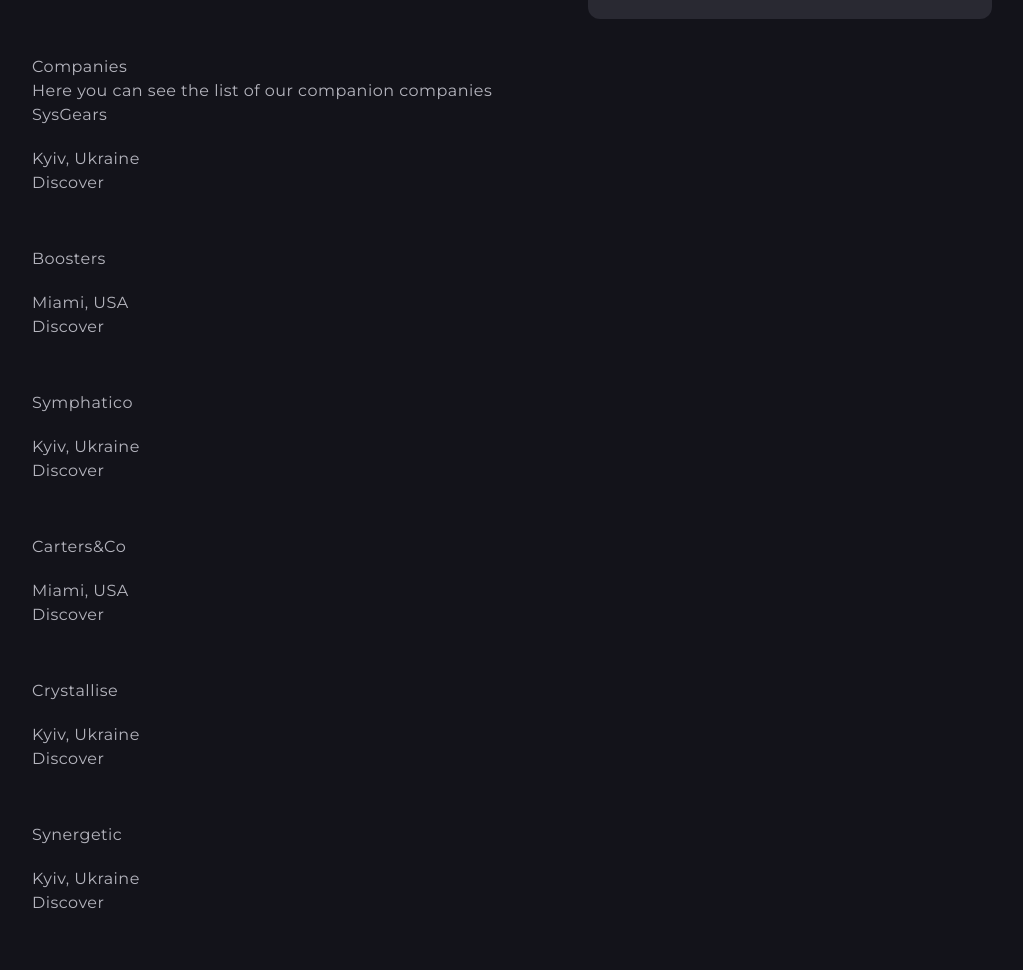
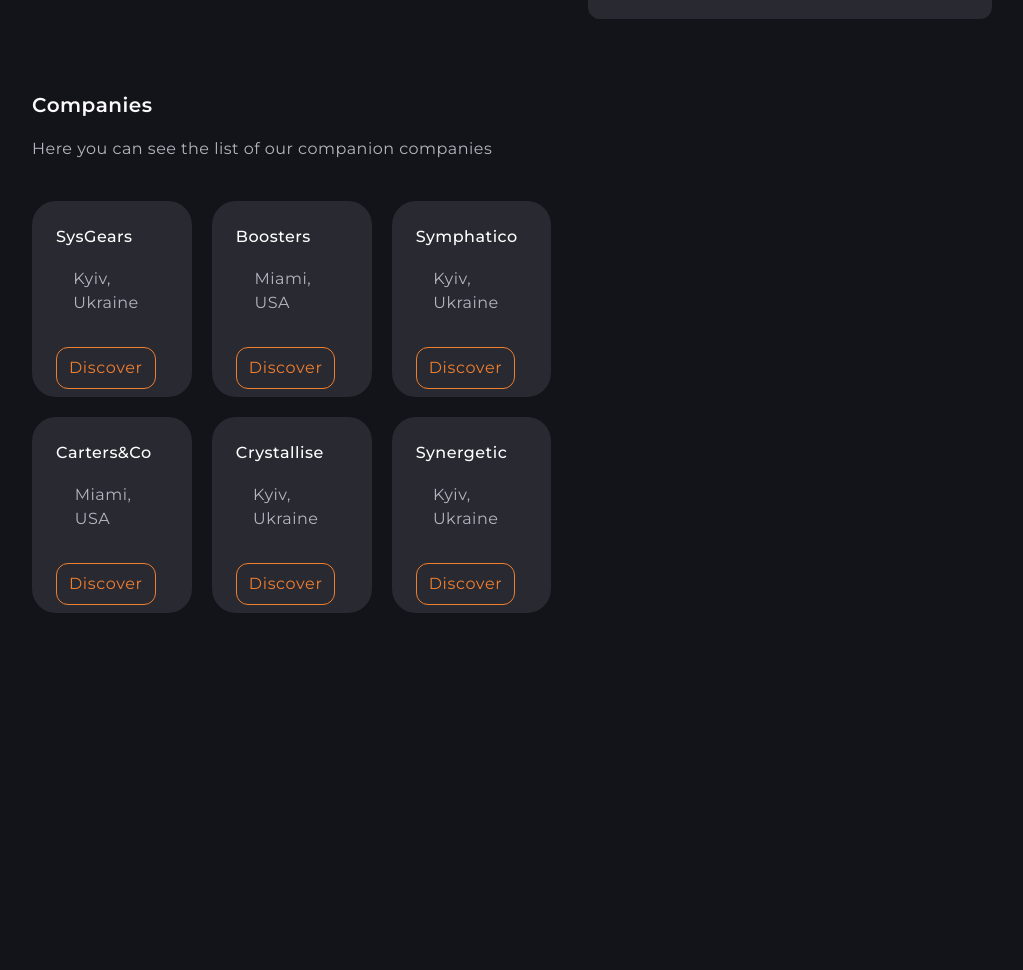
Before and after one commit to NatalySheludko/saas-vite-application, a plain HTML site: page index.html in a window 1280 px wide. Shown: the part 1001-1971 px from the top of the page, without its empty margins (252-1275 px from the left). After the commit the page ends 1650 px from the top, so only its background shows below. Drawn offline with Linux system fonts and the light colour scheme; files that its build step writes are made by us from their sources; a script that the page names is missing; files whose address does not match are found by name.

Commit message:
Deploying to gh-pages from @ NatalySheludko/saas-vite-application@264cb41537755c491336313e70f1827c8b27c6c3 🚀

```diff
--- a/assets/index.css
+++ b/assets/index.css
@@ -194,28 +194,28 @@ meter {
   letter-spacing: 0.02em;
 }
 
-.page-title-accent {
+.companies-page-title, .page-title-accent {
   font-size: 20px;
   font-weight: 600;
   line-height: 1.4;
   letter-spacing: 0.025em;
 }
 
-body {
+.companies-details, .location, body {
   font-size: 16px;
   font-weight: 400;
   line-height: 1.5;
   letter-spacing: 0.03em;
 }
 
-.reports-title span, .tasks-title span, .board-caption, .co-workers-table caption span, .co-workers-title span {
+.company-caption, .reports-title span, .tasks-title span, .board-caption, .co-workers-table caption span, .co-workers-title span {
   font-size: 16px;
   font-weight: 500;
   line-height: 1.5;
   letter-spacing: 0.03em;
 }
 
-.search-input, .menu-btn, .menu-link, .reports-title, .staff-caption, .tasks-title, .tasks-heading, .tasks-desc, .board-details, .person-caption, .board-tag, .co-workers-table caption, .co-workers-table tbody, .co-workers-details, .co-workers-title {
+.companies-btn, .search-input, .menu-btn, .menu-link, .reports-title, .staff-caption, .tasks-title, .tasks-heading, .tasks-desc, .board-details, .person-caption, .board-tag, .co-workers-table caption, .co-workers-table tbody, .co-workers-details, .co-workers-title {
   font-size: 14px;
   font-weight: 400;
   line-height: 1.43;
@@ -1320,6 +1320,76 @@ summary {
   background-color: #82c43c;
 }
 
+.companies {
+  padding-top: 16px;
+}
+
+.companies-page-title {
+  display: block;
+  margin-bottom: 8px;
+  color: #fafafb;
+}
+
+.companies-details {
+  margin-bottom: 36px;
+  color: #b5b5be;
+}
+
+.board {
+  display: -webkit-box;
+  display: -webkit-flex;
+  display: -moz-box;
+  display: flex;
+  -webkit-box-orient: vertical;
+  -webkit-box-direction: normal;
+  -webkit-flex-direction: column;
+     -moz-box-orient: vertical;
+     -moz-box-direction: normal;
+          flex-direction: column;
+  gap: 20px;
+}
+
+.company-item {
+  display: -webkit-box;
+  display: -webkit-flex;
+  display: -moz-box;
+  display: flex;
+  -webkit-box-pack: justify;
+  -webkit-justify-content: space-between;
+     -moz-box-pack: justify;
+          justify-content: space-between;
+  max-width: 100%;
+  max-height: 196px;
+  padding: 24px;
+  border-radius: 24px;
+  background-color: #292932;
+}
+
+.company-caption {
+  margin-bottom: 18px;
+  color: #fff;
+}
+
+.location {
+  position: relative;
+  display: -webkit-box;
+  display: -webkit-flex;
+  display: -moz-box;
+  display: flex;
+  -webkit-box-align: center;
+  -webkit-align-items: center;
+     -moz-box-align: center;
+          align-items: center;
+  gap: 2px;
+  margin-bottom: 32px;
+}
+
+.companies-btn {
+  color: #f07f2e;
+  border-color: #f07f2e;
+  border-radius: 12px;
+}
+
 @media only screen and (min-width: 768px) {
   .main {
     gap: 36px;
@@ -1332,6 +1402,21 @@ summary {
   }
   .reports-item {
     gap: 32px;
+  }
+  .board {
+    -webkit-box-orient: horizontal;
+    -webkit-box-direction: normal;
+    -webkit-flex-direction: row;
+       -moz-box-orient: horizontal;
+       -moz-box-direction: normal;
+            flex-direction: row;
+    -webkit-flex-wrap: wrap;
+            flex-wrap: wrap;
+  }
+  .company-item {
+    width: -webkit-calc((100% - 20px) / 2);
+    width: -moz-calc((100% - 20px) / 2);
+    width: calc((100% - 20px) / 2);
   }
 }
 
@@ -1378,6 +1463,21 @@ summary {
   }
   .search-field {
     margin-right: auto;
+  }
+  .companies {
+    padding-top: 36px;
+  }
+  .companies-page-title {
+    width: 342px;
+    margin-bottom: 18px;
+  }
+  .companies-details {
+    margin-bottom: 40px;
+  }
+  .company-item {
+    width: -webkit-calc((100% - 40px) / 3);
+    width: -moz-calc((100% - 40px) / 3);
+    width: calc((100% - 40px) / 3);
   }
 }
 
--- a/index.html
+++ b/index.html
@@ -651,6 +651,7 @@
               <p class="badge-warning">Completed</p>
             </div>
           </li>
+
           <li class="board-item">
             <div class="board-left">
               <h3 class="board-caption">Send benefit review by Sunday</h3>
@@ -959,13 +960,15 @@
       </section>
 
       <section class="companies">
-        <h2>Companies</h2>
-        <p>Here you can see the list of our companion companies</p>
+        <h2 class="companies-page-title">Companies</h2>
+        <p class="companies-details">
+          Here you can see the list of our companion companies
+        </p>
 
-        <ul class="companies-board">
+        <ul class="companies-board board">
           <li class="company-item">
             <div class="board-item-left">
-              <h3>SysGears</h3>
+              <h3 class="company-caption">SysGears</h3>
               <p class="location">
                 <span
                   ><svg class="menu-icon" width="20" height="20">
@@ -973,7 +976,7 @@
                       href="/sass-vite-application/assets/companies-icons.svg#bi_geo-alt-fill"></use></svg></span
                 >Kyiv, Ukraine
               </p>
-              <button class="companies-btn" type="button">Discover</button>
+              <button class="companies-btn btn" type="button">Discover</button>
             </div>
             <div class="board-item-right">
               <svg class="menu-icon" width="52" height="52">
@@ -984,7 +987,7 @@
 
           <li class="company-item">
             <div class="board-item-left">
-              <h3>Boosters</h3>
+              <h3 class="company-caption">Boosters</h3>
               <p class="location">
                 <span
                   ><svg class="menu-icon" width="20" height="20">
@@ -992,7 +995,7 @@
                       href="/sass-vite-application/assets/companies-icons.svg#bi_geo-alt-fill"></use></svg></span
                 >Miami, USA
               </p>
-              <button class="companies-btn" type="button">Discover</button>
+              <button class="companies-btn btn" type="button">Discover</button>
             </div>
             <div class="board-item-right">
               <svg class="menu-icon" width="52" height="52">
@@ -1004,7 +1007,7 @@
 
           <li class="company-item">
             <div class="board-item-left">
-              <h3>Symphatico</h3>
+              <h3 class="company-caption">Symphatico</h3>
               <p class="location">
                 <span
                   ><svg class="menu-icon" width="20" height="20">
@@ -1012,7 +1015,7 @@
                       href="/sass-vite-application/assets/companies-icons.svg#bi_geo-alt-fill"></use></svg></span
                 >Kyiv, Ukraine
               </p>
-              <button class="companies-btn" type="button">Discover</button>
+              <button class="companies-btn btn" type="button">Discover</button>
             </div>
             <div class="board-item-right">
               <svg class="menu-icon" width="52" height="52">
@@ -1024,7 +1027,7 @@
 
           <li class="company-item">
             <div class="board-item-left">
-              <h3>Carters&#38;Co</h3>
+              <h3 class="company-caption">Carters&#38;Co</h3>
               <p class="location">
                 <span
                   ><svg class="menu-icon" width="20" height="20">
@@ -1032,7 +1035,7 @@
                       href="/sass-vite-application/assets/companies-icons.svg#bi_geo-alt-fill"></use></svg></span
                 >Miami, USA
               </p>
-              <button class="companies-btn" type="button">Discover</button>
+              <button class="companies-btn btn" type="button">Discover</button>
             </div>
             <div class="board-item-right">
               <svg class="menu-icon" width="52" height="52">
@@ -1044,7 +1047,7 @@
 
           <li class="company-item">
             <div class="board-item-left">
-              <h3>Crystallise</h3>
+              <h3 class="company-caption">Crystallise</h3>
               <p class="location">
                 <span
                   ><svg class="menu-icon" width="20" height="20">
@@ -1052,7 +1055,7 @@
                       href="/sass-vite-application/assets/companies-icons.svg#bi_geo-alt-fill"></use></svg></span
                 >Kyiv, Ukraine
               </p>
-              <button class="companies-btn" type="button">Discover</button>
+              <button class="companies-btn btn" type="button">Discover</button>
             </div>
             <div class="board-item-right">
               <svg class="menu-icon" width="52" height="52">
@@ -1064,7 +1067,7 @@
 
           <li class="company-item">
             <div class="board-item-left">
-              <h3>Synergetic</h3>
+              <h3 class="company-caption">Synergetic</h3>
               <p class="location">
                 <span
                   ><svg class="menu-icon" width="20" height="20">
@@ -1072,7 +1075,7 @@
                       href="/sass-vite-application/assets/companies-icons.svg#bi_geo-alt-fill"></use></svg></span
                 >Kyiv, Ukraine
               </p>
-              <button class="companies-btn" type="button">Discover</button>
+              <button class="companies-btn btn" type="button">Discover</button>
             </div>
             <div class="board-item-right">
               <svg class="menu-icon" width="52" height="52">
```
